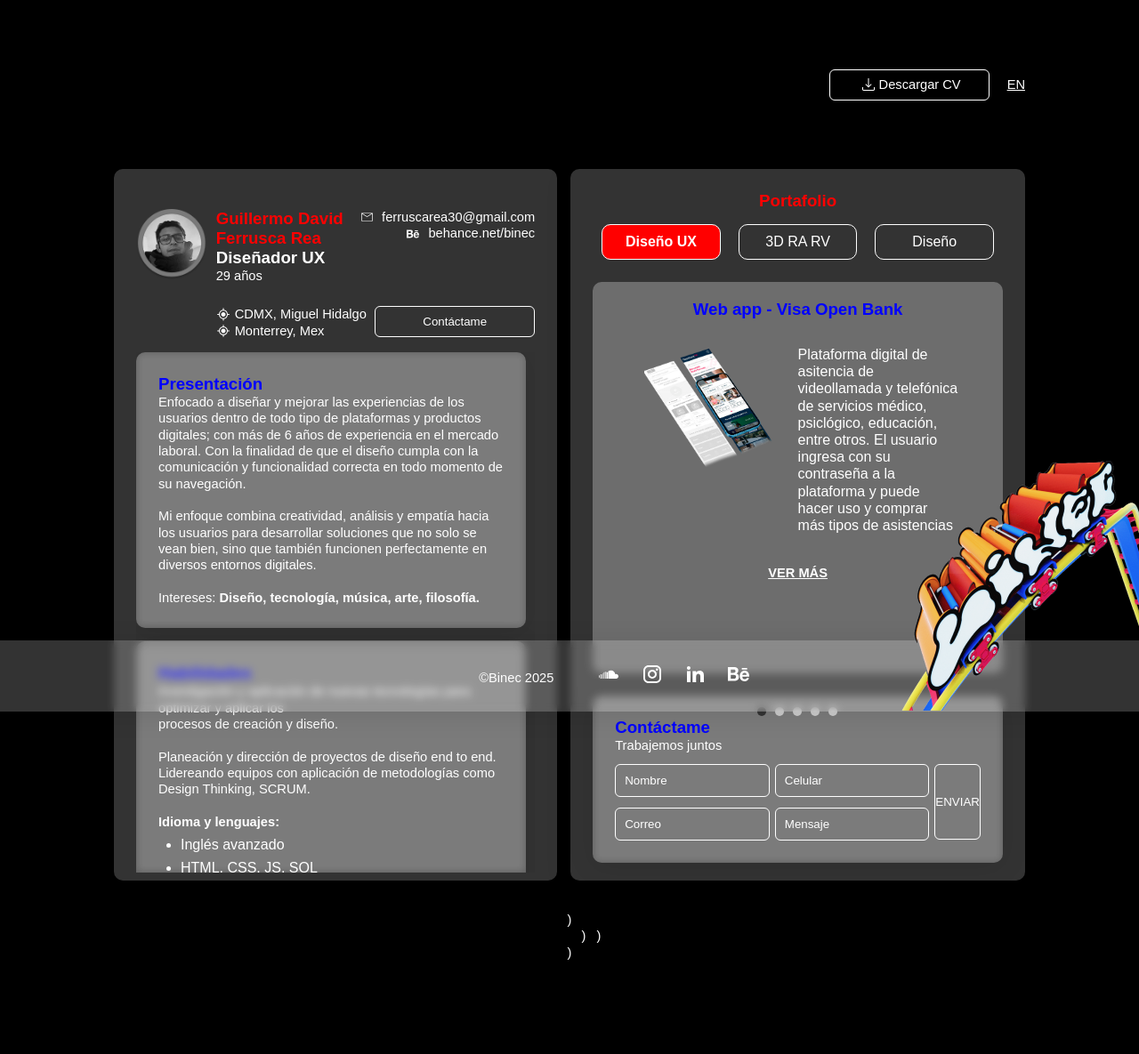
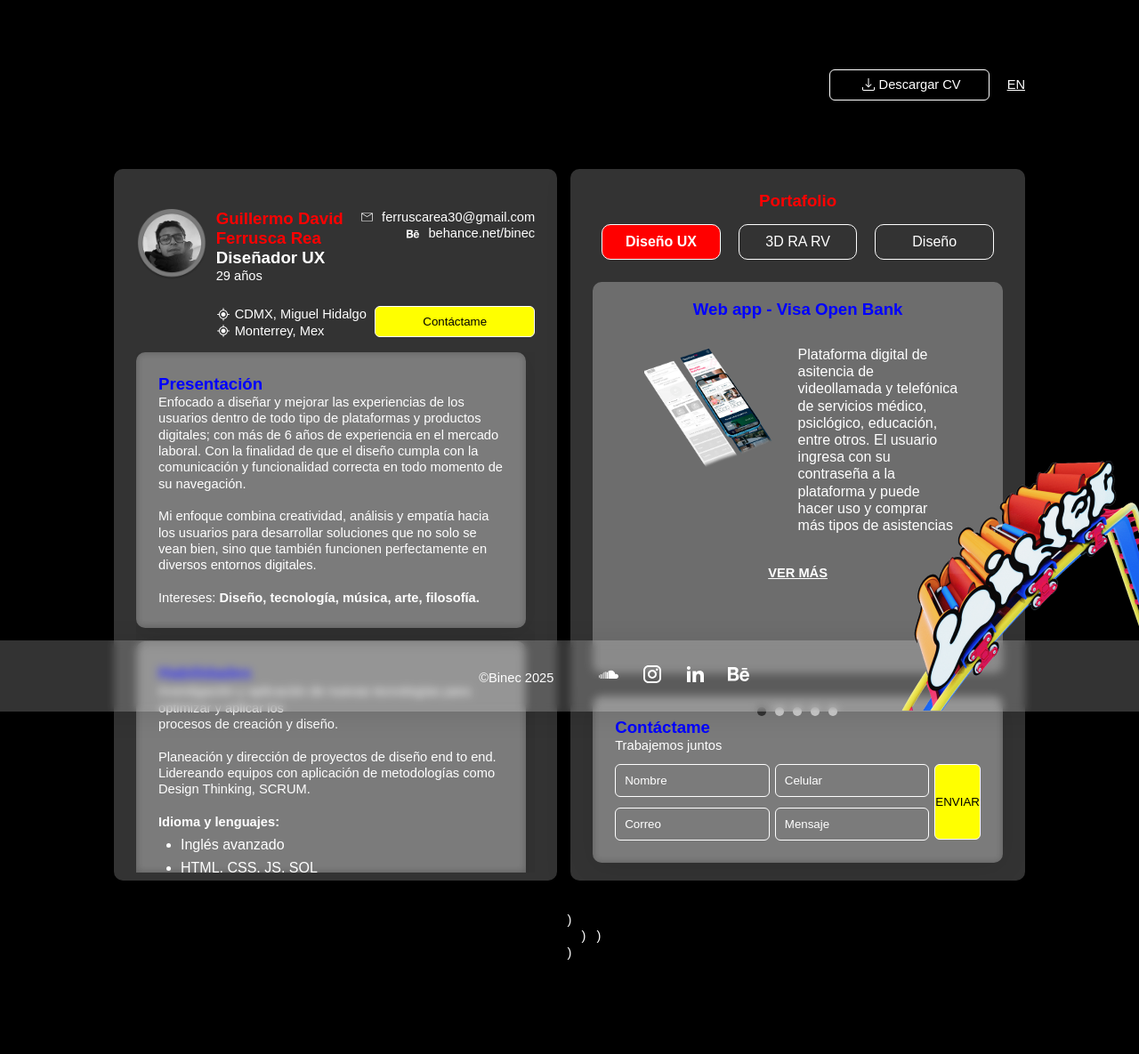
Before and after one commit to Binec/3D, a plain HTML site: page index.html in a window 1280 px wide. Shown: the whole page at 89% size. Drawn offline with nearby package versions, Linux system fonts and the light colour scheme; some packages are replaced by stand-ins of ours; a script that the page names is missing.

Commit message:
botton color yellow

```diff
--- a/style copy 3.css
+++ b/style copy 3.css
@@ -115,9 +115,13 @@ li{
   text-align: right;
   justify-content: right;
 }
+#b-contact{
+  background-color: yellow;
+  color: black;
+}
 #b-contact:hover{
   color: black;
-  background-color: yellow;
+  background-color: rgb(114, 114, 0);
 }
 #top-right{
   text-align: right;
@@ -212,9 +216,11 @@ input::placeholder:focus{
   width: 20%;
   height: 85px;
   padding-left: 0;
+  color: black;
+  background-color: yellow;
 }
 #enviar:hover{
-  background-color: yellow;
+  background-color: rgb(104, 104, 1);
   color: black;
 }
 footer{
```
